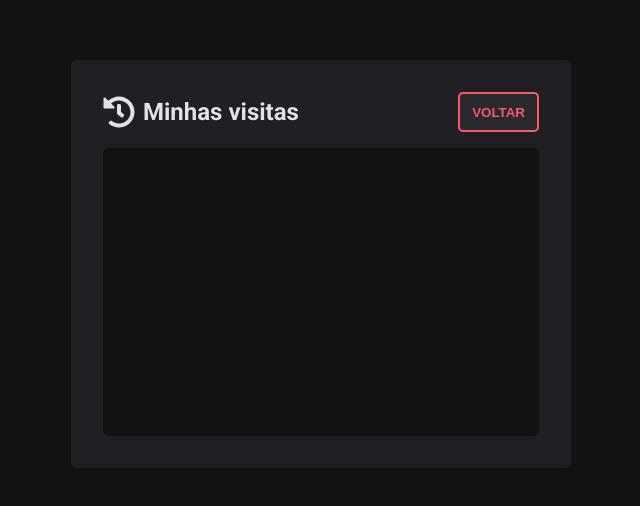
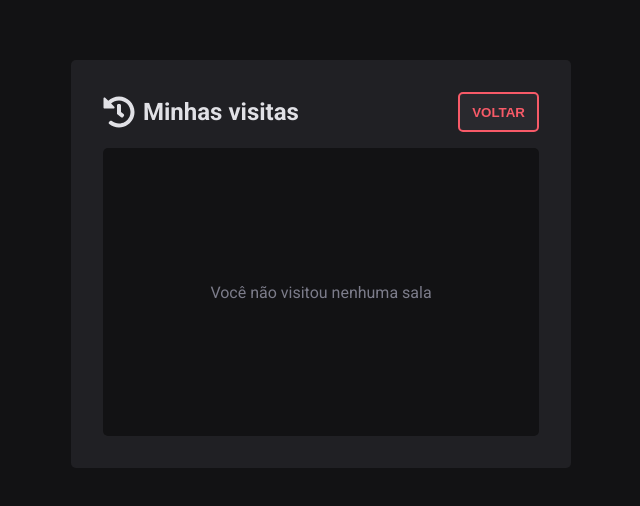
Before and after one commit to Jonatan966/my-planning-poker, a Next.js app: page /visits in a window 1280 px wide. Shown: the part 136-642 px from the top of the page, without its empty margins (319-959 px from the left). Built offline with nearby package versions, Linux system fonts and the light colour scheme.

Commit message:
feat: show empty visits message

```diff
--- a/src/pages/visits.tsx
+++ b/src/pages/visits.tsx
@@ -25,6 +25,25 @@ function VisitsPage() {
     router.push(`/rooms/${roomId}`);
   }
 
+  function renderVisits() {
+    if (parsedVisits.length) {
+      return parsedVisits.map((room) => (
+        <RoomCard
+          onRemoveRoom={removeVisit}
+          roomInfo={room}
+          key={room.id}
+          onClick={onVisitRoom}
+        />
+      ));
+    }
+
+    return (
+      <span className={styles.withoutVisits}>
+        Você não visitou nenhuma sala
+      </span>
+    );
+  }
+
   return (
     <div className={styles.container}>
       <section className={styles.contentBox}>
@@ -39,16 +58,7 @@ function VisitsPage() {
           </div>
         </div>
 
-        <div className={styles.visits}>
-          {parsedVisits.map((room) => (
-            <RoomCard
-              onRemoveRoom={removeVisit}
-              roomInfo={room}
-              key={room.id}
-              onClick={onVisitRoom}
-            />
-          ))}
-        </div>
+        <div className={styles.visits}>{renderVisits()}</div>
       </section>
     </div>
   );
--- a/src/styles/pages/home.module.css
+++ b/src/styles/pages/home.module.css
@@ -47,6 +47,16 @@
   margin-top: 1rem;
 
   overflow-y: auto;
+
+  display: flex;
+  flex-direction: column;
+}
+
+.withoutVisits {
+  text-align: center;
+  margin: auto;
+  padding: 0.25rem;
+  color: #7c7c8a;
 }
 
 @media (min-width: 320px) and (max-width: 480px) {
```
